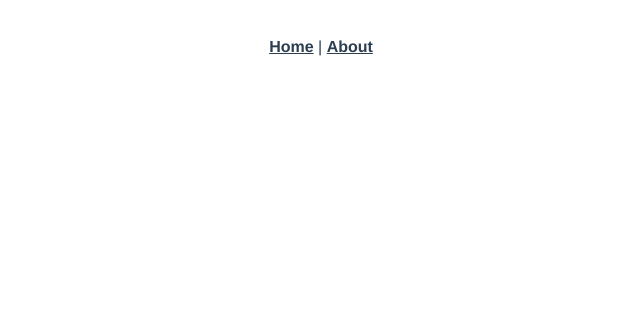
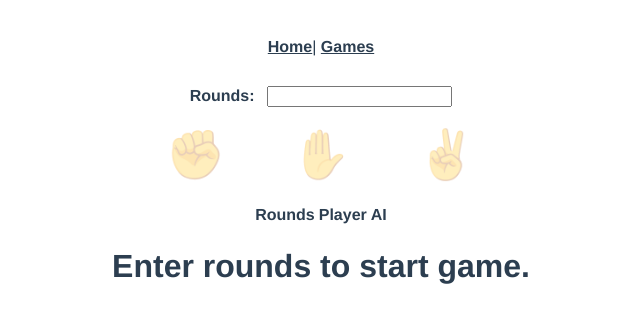
Before and after one commit to chenhe-henry/game-boy, a Vue app: page /games/rockpaperscissors in a window 1280 px wide. Shown: the top 322 px of the page, without its empty margins (319-959 px from the left). Built offline with nearby package versions, Linux system fonts and the light colour scheme.

Commit message:
initial setup for the first game

```diff
--- a/src/App.vue
+++ b/src/App.vue
@@ -1,8 +1,8 @@
 <template>
   <div id="app">
     <div id="nav">
-      <router-link to="/">Home</router-link> |
-      <router-link to="/about">About</router-link>
+      <router-link to="/">Home</router-link>|
+      <router-link to="/games">Games</router-link>
     </div>
     <router-view />
   </div>
--- a/src/components/HelloWorld.vue
+++ /dev/null
@@ -1,130 +0,0 @@
-<template>
-  <div class="hello">
-    <h1>{{ msg }}</h1>
-    <p>
-      For a guide and recipes on how to configure / customize this project,<br />
-      check out the
-      <a href="https://cli.vuejs.org" target="_blank" rel="noopener"
-        >vue-cli documentation</a
-      >.
-    </p>
-    <h3>Installed CLI Plugins</h3>
-    <ul>
-      <li>
-        <a
-          href="https://github.com/vuejs/vue-cli/tree/dev/packages/%40vue/cli-plugin-babel"
-          target="_blank"
-          rel="noopener"
-          >babel</a
-        >
-      </li>
-      <li>
-        <a
-          href="https://github.com/vuejs/vue-cli/tree/dev/packages/%40vue/cli-plugin-router"
-          target="_blank"
-          rel="noopener"
-          >router</a
-        >
-      </li>
-      <li>
-        <a
-          href="https://github.com/vuejs/vue-cli/tree/dev/packages/%40vue/cli-plugin-vuex"
-          target="_blank"
-          rel="noopener"
-          >vuex</a
-        >
-      </li>
-      <li>
-        <a
-          href="https://github.com/vuejs/vue-cli/tree/dev/packages/%40vue/cli-plugin-eslint"
-          target="_blank"
-          rel="noopener"
-          >eslint</a
-        >
-      </li>
-    </ul>
-    <h3>Essential Links</h3>
-    <ul>
-      <li>
-        <a href="https://vuejs.org" target="_blank" rel="noopener">Core Docs</a>
-      </li>
-      <li>
-        <a href="https://forum.vuejs.org" target="_blank" rel="noopener"
-          >Forum</a
-        >
-      </li>
-      <li>
-        <a href="https://chat.vuejs.org" target="_blank" rel="noopener"
-          >Community Chat</a
-        >
-      </li>
-      <li>
-        <a href="https://twitter.com/vuejs" target="_blank" rel="noopener"
-          >Twitter</a
-        >
-      </li>
-      <li>
-        <a href="https://news.vuejs.org" target="_blank" rel="noopener">News</a>
-      </li>
-    </ul>
-    <h3>Ecosystem</h3>
-    <ul>
-      <li>
-        <a href="https://router.vuejs.org" target="_blank" rel="noopener"
-          >vue-router</a
-        >
-      </li>
-      <li>
-        <a href="https://vuex.vuejs.org" target="_blank" rel="noopener">vuex</a>
-      </li>
-      <li>
-        <a
-          href="https://github.com/vuejs/vue-devtools#vue-devtools"
-          target="_blank"
-          rel="noopener"
-          >vue-devtools</a
-        >
-      </li>
-      <li>
-        <a href="https://vue-loader.vuejs.org" target="_blank" rel="noopener"
-          >vue-loader</a
-        >
-      </li>
-      <li>
-        <a
-          href="https://github.com/vuejs/awesome-vue"
-          target="_blank"
-          rel="noopener"
-          >awesome-vue</a
-        >
-      </li>
-    </ul>
-  </div>
-</template>
-
-<script>
-export default {
-  name: "HelloWorld",
-  props: {
-    msg: String
-  }
-};
-</script>
-
-<!-- Add "scoped" attribute to limit CSS to this component only -->
-<style scoped lang="scss">
-h3 {
-  margin: 40px 0 0;
-}
-ul {
-  list-style-type: none;
-  padding: 0;
-}
-li {
-  display: inline-block;
-  margin: 0 10px;
-}
-a {
-  color: #42b983;
-}
-</style>
--- a/src/router/index.js
+++ b/src/router/index.js
@@ -8,23 +8,28 @@ const routes = [
   {
     path: "/",
     name: "Home",
-    component: Home
+    component: Home,
   },
   {
-    path: "/about",
-    name: "About",
+    path: "/games",
+    name: "Games",
     // route level code-splitting
     // this generates a separate chunk (about.[hash].js) for this route
     // which is lazy-loaded when the route is visited.
     component: () =>
-      import(/* webpackChunkName: "about" */ "../views/About.vue")
-  }
+      import(/* webpackChunkName: "about" */ "../views/Games.vue"),
+  },
+  {
+    path: "/games/rockpaperscissors",
+    name: "RockPaperScissors",
+    component: () => import("../views/RockPaperScissors.vue"),
+  },
 ];
 
 const router = new VueRouter({
   mode: "history",
   base: process.env.BASE_URL,
-  routes
+  routes,
 });
 
 export default router;
--- a/src/views/About.vue
+++ /dev/null
@@ -1,5 +0,0 @@
-<template>
-  <div class="about">
-    <h1>This is an about page</h1>
-  </div>
-</template>
--- /dev/null
+++ b/src/views/Games.vue
@@ -0,0 +1,36 @@
+<template>
+  <div class="about">
+    <h1>This is an game station</h1>
+    <div class="games__block">
+      <router-link
+        v-for="game in games"
+        :key="game.name"
+        :to="game.url"
+        class="games__block-link"
+      >{{game.name}}</router-link>
+    </div>
+  </div>
+</template>
+<script>
+export default {
+  data() {
+    return {
+      games: [
+        { name: "Rock, Paper, Scissors", url: "/games/rockpaperscissors" }
+      ]
+    };
+  }
+};
+</script>
+
+<style lang="scss" scoped>
+.games__block {
+  display: grid;
+  grid-template-columns: repeat(4, 1fr);
+  &-link {
+    color: black;
+    text-decoration: none;
+    font-weight: bold;
+  }
+}
+</style>
--- a/src/views/Home.vue
+++ b/src/views/Home.vue
@@ -1,18 +1,14 @@
 <template>
   <div class="home">
-    <img alt="Vue logo" src="../assets/logo.png" />
-    <HelloWorld msg="Welcome to Your Vue.js App" />
+    <h1>This is Home Page</h1>
   </div>
 </template>
 
 <script>
 // @ is an alias to /src
-import HelloWorld from "@/components/HelloWorld.vue";
 
 export default {
   name: "Home",
-  components: {
-    HelloWorld
-  }
+  components: {}
 };
 </script>
--- /dev/null
+++ b/src/views/RockPaperScissors.vue
@@ -0,0 +1,112 @@
+<template>
+  <div class="gameRPS">
+    <div class="gameRPS__rounds">
+      <label for="rounds" class="gameRPS__rounds-label">Rounds:</label>
+      <input v-model="desiredRounds" id="rounds" name="rounds" type="number" min="0" />
+    </div>
+    <button
+      :disabled=" desiredRounds<=results.length"
+      v-for="selection in selections"
+      :key="selection.index"
+      class="gameRPS__selection"
+      @click="selecteItem(selection.icon)"
+    >{{selection.icon}}</button>
+    <div class="round">
+      <div class="round__result">{{selectedItem}}</div>
+      <div class="round__result">{{AISelection}}</div>
+    </div>
+    <table class="result">
+      <thead>
+        <tr>
+          <th>Rounds</th>
+          <th>Player</th>
+          <th>AI</th>
+        </tr>
+      </thead>
+      <tbody>
+        <tr v-for="result in results" :key="result.roundIndex">
+          <td>{{result.roundIndex}}</td>
+          <td>{{result.selectedItem}}</td>
+          <td>{{result.AISelection}}</td>
+        </tr>
+      </tbody>
+    </table>
+    <div v-if=" desiredRound<results.length">
+      <h1>Game Over</h1>
+      <button @click="restart">Restart</button>
+    </div>
+    <h1 v-else>Enter rounds to start game.</h1>
+  </div>
+</template>
+
+<script>
+export default {
+  data() {
+    return {
+      desiredRounds: null,
+      selections: [
+        { name: "rock", icon: "✊" },
+        { name: "paper", icon: "✋" },
+        { name: "scissor", icon: "✌" }
+      ],
+      selectedItem: "",
+      AISelection: "",
+      results: []
+    };
+  },
+  methods: {
+    selecteItem(element) {
+      this.selectedItem = element;
+      this.AISelection = this.selections[Math.floor(Math.random() * 3)].icon;
+      const resultObj = {
+        roundIndex: this.results.length + 1,
+        selectedItem: this.selectedItem,
+        AISelection: this.AISelection
+      };
+      this.results.push(resultObj);
+      console.log(this.results);
+    },
+    restart() {
+      this.results = [];
+    }
+  }
+};
+</script>
+
+<style lang="scss" scoped>
+.gameRPS {
+  &__rounds {
+    font-weight: bold;
+    &-label {
+      margin-right: 1vw;
+    }
+  }
+  &__selection {
+    margin: 0 1vw;
+    padding: 20px;
+    font-size: 3rem;
+    border: none;
+    background: none;
+    cursor: pointer;
+    transition: all 0.2s;
+    &:hover {
+      transform: scale(1.2);
+    }
+    &:active,
+    &:focus {
+      outline-style: none;
+    }
+  }
+}
+.round {
+  display: flex;
+  justify-content: center;
+  &__result {
+    margin: 0 2vw;
+    font-size: 3rem;
+  }
+}
+.result {
+  margin: 0 auto;
+}
+</style>
```
